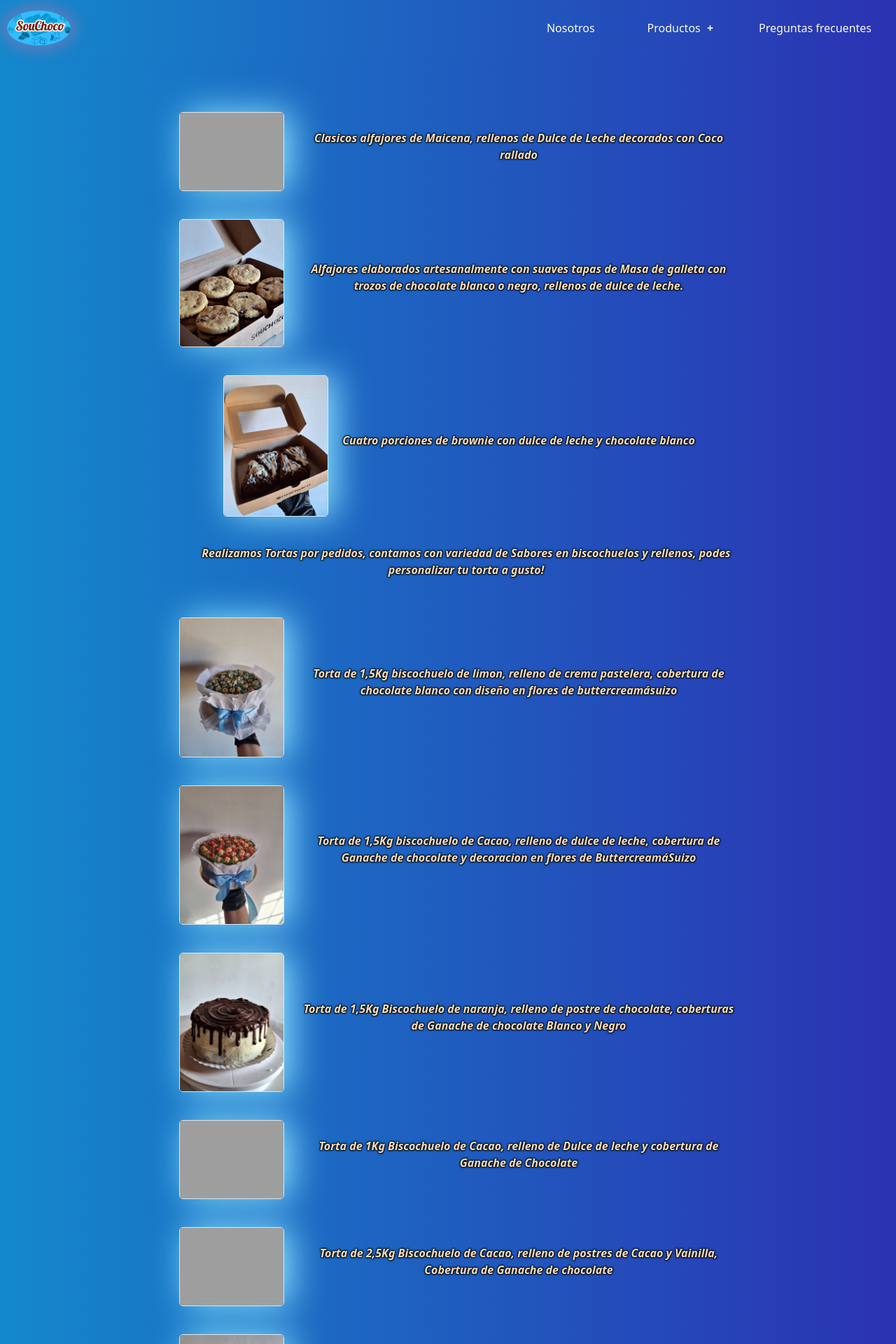
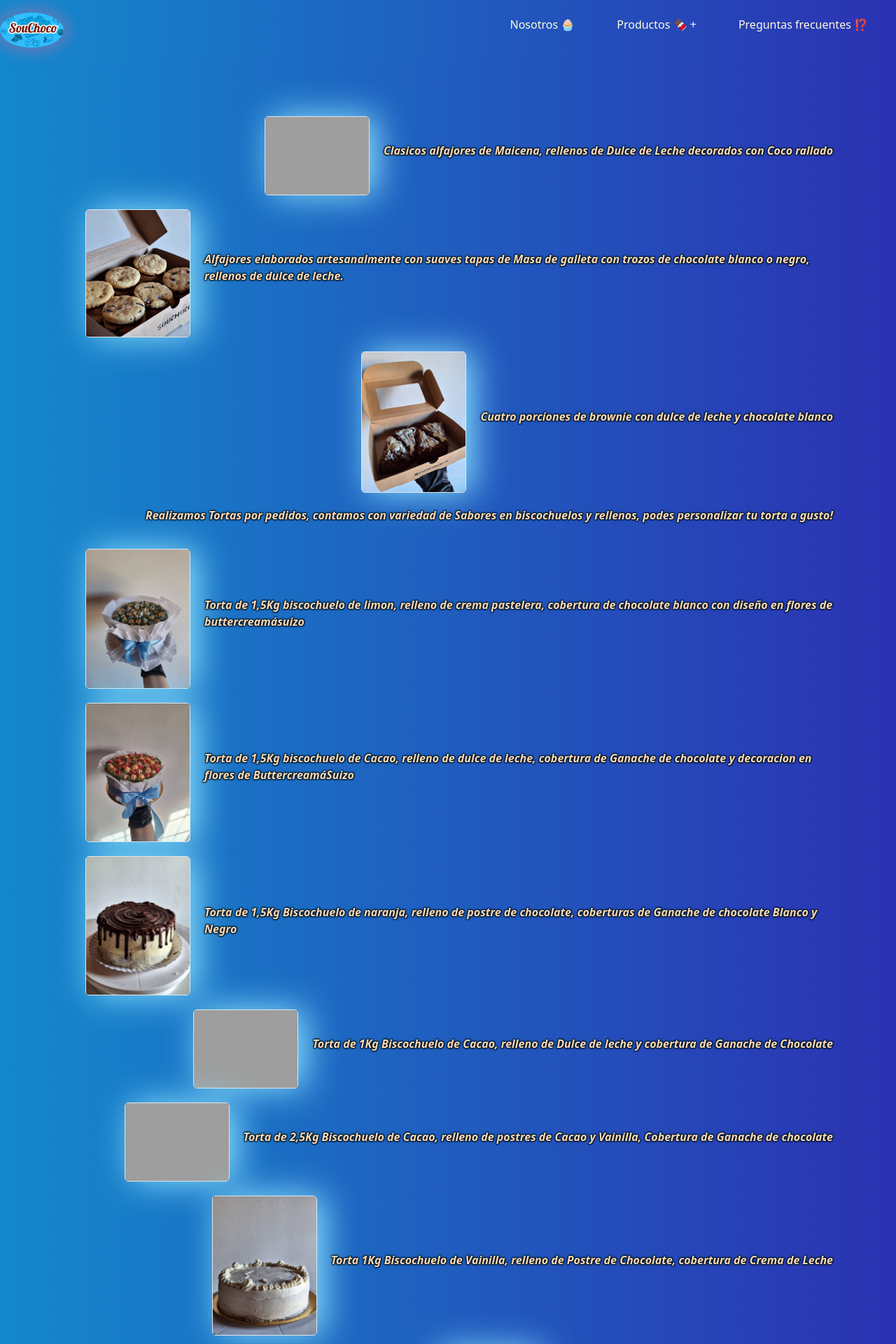
Before and after one commit to aguspacheco/AppSouChoco, a Django app: page /producto/ in a window 1280 px wide. Shown: the top 1920 px of the page at 70% size. Run offline with Django 4.2, Linux system fonts and the light colour scheme; data comes from the database, SQL or seed files in the repository; grey boxes are pictures that could not be loaded.

Commit message:
arreglando css

```diff
--- a/page/static/Libs/css/base.css
+++ b/page/static/Libs/css/base.css
@@ -2,47 +2,16 @@ body {
   background: #1488cc, #2b32b2;
   background: -webkit-linear-gradient(90deg, #1488cc, #2b32b2);
   background: linear-gradient(90deg, #1488cc, #2b32b2);
-  background-size: cover;
-  background-attachment: fixed;
-  background-position: center;
-  margin: 0;
-  padding: 0;
-}
-
-main {
-  padding-top: 70px;
 }
 
 .navbar {
-  width: 100%;
-  display: flex;
-  justify-content: space-between;
-  align-items: center;
-  position: fixed;
-  top: 0;
-  left: 0;
-  padding: 0 20px;
   background: linear-gradient(90deg, #1489cc, #2b32b2);
-  z-index: 1000;
-}
-
-.navbar.hidden {
-  transform: translateY(-100%);
-}
-
-.navbar-brand {
-  flex: 1;
 }
 
 .navbar-brand img {
-  height: 50px;
   border-radius: 50%;
   animation: blueGlow 5s infinite;
   transition: box-shadow 0.3s ease-in-out;
-}
-
-.navbar-brand img:hover {
-  box-shadow: 0 0 20px 5px #56595e;
 }
 
 @keyframes blueGlow {
@@ -54,156 +23,44 @@ main {
   }
 }
 
-.nav-list {
-  list-style: none;
-  display: flex;
-  justify-content: flex-end;
-  margin: 0;
-  padding: 0;
-}
-
-.nav-list li {
-  margin: 0 10px;
-  position: relative;
-}
-
-.navbar a {
-  color: #fefae0;
-  text-decoration: none;
-  margin: 0 5px;
-  transition: box-shadow 0.3s ease-in-out, color 0.3s ease-in-out;
-}
-
-.dropdown,
-.sub-dropdown {
-  display: none;
-  position: absolute;
-  list-style: none;
-  margin: 0;
-  padding: 10px 0;
-  border-radius: 5px;
-  z-index: 10;
-}
-
-.dropdown a,
-.sub-dropdown a {
+.dropdown a {
   background-image: url("/static/images/li.png");
-  color: #fff;
-  padding: 5px;
-  text-decoration: none;
-  display: block;
-}
-
-.dropdown.active {
-  display: block;
-}
-
-.sub-dropdown.active {
-  display: block;
-  top: 0;
-  left: 100%;
 }
 
 .container {
   padding: 80px 20px;
 }
 
-.titulo {
-  display: block;
-  margin: 0 auto;
-  position: relative;
-  top: -20px;
-  width: 25%;
-}
-
 p {
   color: #e0e1dd;
-  text-align: center;
   font-weight: bold;
   text-shadow: 1px 1px 2px #001219, -1px 1px 2px #001219, 1px -1px 2px #001219,
     -1px -1px 2px #023047;
 }
 
-.producto-description {
-  font-size: 16px;
-  font-style: italic;
-  color: #f0e8e8;
-  text-align: center;
-  margin-top: 20px;
-}
-
 .faq-answer {
   max-height: 0;
   overflow: hidden;
-  opacity: 9;
   transition: all 0.5s cubic-bezier(0.4, 0, 0.2, 1);
 }
 
 .faq-answer.show {
   max-height: 200px;
-  opacity: 1;
   padding-top: 10px;
 }
 
-.faq {
-  padding: 20px;
-  max-width: 800px;
-  margin: 0 auto;
-  display: flex;
-  flex-direction: column;
-  justify-content: center;
-  align-items: center;
-  margin-top: -70px;
-}
-
 .faq-question {
-  text-align: center;
   cursor: pointer;
-  display: flex;
-  justify-content: center;
-  align-items: center;
-}
-
-.faq-question .icon {
-  font-size: 1.2em;
-  transition: transform 0.3s ease;
 }
 
 .faq-item {
   text-align: center;
-  width: 100%;
-}
-
-.faq-item.visible {
-  opacity: 1;
-  transform: translateY(0);
 }
 
 .faq-item h3 {
   font-size: 1.2em;
   font-style: italic;
   color: #fed9b7;
-}
-
-.faq-item p {
-  margin: 0;
-}
-
-.faq-item.show {
-  opacity: 1;
-  transform: translateY(0) scale(1);
-  box-shadow: 0 8px 20px #00000066;
-}
-
-<<<<<<< HEAD
-/* Estilos para smartphones */
-@media (min-width: 1200px) {
-  .faq {
-    max-width: 1000px;
-  }
-  .titulo {
-    width: 20%;
-  }
 }
 
 @media (max-width: 768px) {
@@ -213,32 +70,6 @@ p {
     text-align: center;
     padding: 10px 0;
   }
-
-=======
-/* Estilos para pantallas muy pequeñas (menos de 480px) */
-@media (max-width: 768px) {
-  .navbar {
-    flex-direction: column; /* Cambia la dirección del navbar a columna */
-    align-items: center; /* Centra los elementos */
-    text-align: center;
-    padding: 10px 0; /* Ajusta el padding */
-  }
->>>>>>> 6adf278aab6dbec2b56cbd68650441957aa221e6
-  .nav-list {
-    flex-direction: column;
-    align-items: center;
-    width: 100%;
-    padding: 0;
-  }
-
-  .nav-list li {
-<<<<<<< HEAD
-    margin: 10px 10px;
-=======
-    margin: 3px 0;
->>>>>>> 6adf278aab6dbec2b56cbd68650441957aa221e6
-  }
-
   .navbar-brand img {
     height: 60px;
   }
--- a/page/static/Libs/css/footer.css
+++ b/page/static/Libs/css/footer.css
@@ -1,18 +1,6 @@
 .footer {
-  bottom: 0;
-  left: 0;
-  right: 0;
   text-align: center;
   padding: 20px;
-  color: #fff;
-}
-
-.container {
-  margin-bottom: 80px;
-}
-
-.footer img {
-  margin: 0 5px;
 }
 
 @media screen and (max-width: 768px) {
--- a/page/static/Libs/css/index.css
+++ b/page/static/Libs/css/index.css
@@ -1,17 +1,6 @@
 #descripcion-nosotros {
-  font-size: 16px;
   font-style: italic;
   color: #fed9b7;
-  margin-top: 100px;
-  flex: 1;
-}
-
-.container {
-  margin-bottom: 60px;
-}
-
-.footer img {
-  margin: 0 5px;
 }
 
 @media screen and (max-width: 768px) {
--- a/page/static/Libs/css/producto.css
+++ b/page/static/Libs/css/producto.css
@@ -1,53 +1,29 @@
 /* Estilo para la descripción del producto */
 .product-description {
-  font-size: 16px;
   font-style: italic;
   color: #fed9b7;
-  margin-left: 20px; /* Espacio entre la descripción y la imagen */
-  flex: 1; /* Ocupa el espacio restante en el contenedor de flexbox */
+  margin-left: 20px;
 }
 
-/* Estilo para la imagen del producto */
+/* Estilo para la imagen de los productos */
 .product-image {
   width: 150px;
-  height: auto;
-  display: block;
-  margin: 0;
   border: 1px solid #e0e6ec;
   border-radius: 5px;
   box-shadow: 10px 0 50px #8de4ff;
 }
 
-.product-list {
-  display: flex;
-  flex-wrap: wrap;
-  gap: 20px;
-  justify-content: center;
-}
-
-/* Contenedor para el producto, centrando verticalmente la descripción */
+/* Contenedor para el producto */
 .product-item {
   display: flex;
-  max-width: 800px;
   margin: 0 auto 20px;
   flex-direction: row-reverse;
   align-items: center;
 }
 
-.navbar {
-  position: relative;
-  display: flex;
-  align-items: center;
-  justify-content: space-between;
-  padding: 10px;
-  background-color: #f8f9fa; /* Color de fondo del navbar */
-}
-
 .nav-list {
   display: flex;
   list-style: none;
-  padding: 0;
-  margin: 0;
 }
 
 .nav-list li {
@@ -100,31 +59,30 @@
 }
 
 .toggle-submenu {
+  background: none;
+  border: none;
   color: #fefae0;
   padding: 15px 20px;
   cursor: pointer;
-  text-decoration: none;
-  position: relative;
-  top: 15px;
 }
 
-/* Indicadores */
-.indicador {
-  margin-left: 5px;
-  font-weight: bold;
+/* Ajustar el alineado del botón con los otros enlaces */
+.dropdown-container {
+  display: inline-block;
+  position: relative;
 }
 
-/* Media query para pantallas de smartphones (por ejemplo, menos de 768px) */
+/* Media query para pantallas smartphones  */
 @media (max-width: 768px) {
   .navbar {
-    flex-direction: row; /* Mantener la disposición horizontal */
+    flex-direction: row;
     padding: 1px;
-    overflow-x: auto; /* Permitir desplazamiento horizontal si el contenido no cabe */
-    white-space: nowrap; /* Evitar que los elementos se envuelvan a la siguiente línea */
+    overflow-x: auto;
+    white-space: nowrap;
   }
 
   .nav-list {
-    flex-direction: row; /* Mantener la disposición horizontal */
+    flex-direction: row;
   }
 
   .dropdown-container {
--- a/page/templates/base.html
+++ b/page/templates/base.html
@@ -2,48 +2,56 @@
 <!DOCTYPE html>
 <html lang="en">
   <head>
-    <meta charset="UTF-8">
-    <meta http-equiv="X-UA-Compatible" content="IE-edge">
-    <meta name="viewport" content="width=device-width, initial-scale=1.0">
-    <meta name="author" content="Agustin Pacheco">
+    <meta charset="UTF-8" />
+    <meta http-equiv="X-UA-Compatible" content="IE-edge" />
+    <meta name="viewport" content="width=device-width, initial-scale=1.0" />
+    <meta name="author" content="Agustin Pacheco" />
     <title>Souchoco</title>
     <link rel="icon" type="image/x-icon" href="{% static 'images/icon.png' %}" />
-    <link rel="stylesheet" href="https://cdn.jsdelivr.net/npm/bootstrap@5.1.3/dist/css/bootstrap.min.css">
-    <link rel="stylesheet" href="{% static 'Libs/css/base.css' %}">
-    <link rel="stylesheet" href="{% static 'Libs/css/footer.css' %}">
-    <link rel="stylesheet" href="{% static 'Libs/css/producto.css' %}">
-    <link rel="stylesheet" href="{% static 'Libs/css/index.css' %}">
+    <link
+      rel="stylesheet"
+      href="https://cdn.jsdelivr.net/npm/bootstrap@5.1.3/dist/css/bootstrap.min.css"
+    />
+    <link rel="stylesheet" href="{% static 'Libs/css/base.css' %}" />
+    <link rel="stylesheet" href="{% static 'Libs/css/footer.css' %}" />
+    <link rel="stylesheet" href="{% static 'Libs/css/producto.css' %}" />
+    <link rel="stylesheet" href="{% static 'Libs/css/index.css' %}" />
   </head>
   <body>
     <nav class="navbar">
       <div class="navbar-brand">
-            <img src="{% static 'images/logo.png' %}" alt="Logo" style="height: 50px;"/>
+        <img src="{% static 'images/logo.png' %}" alt="Logo" style="height: 50px" />
       </div>
       <ul class="nav-list">
         <li>
-                <a href="{% url "index" %}">Nosotros</a>
+          <a href="{% url 'index' %}">Nosotros 🧁</a>
         </li>
-
-            <ul class="nav-list">
         <li class="dropdown-container">
-                    <span class="toggle-submenu">Productos <span class="indicador">+</span></span>
-                    <ul class="dropdown sub-dropdown">
+          <button class="toggle-submenu" aria-expanded="false">
+            Productos 🍫 <span class="indicador">+</span>
+          </button>
+          <ul class="dropdown sub-dropdown" aria-hidden="true">
             <li>
               <a href="{% url 'producto' categoria='Alfajores' %}">Alfajores</a>
             </li>
             <li>
-                            <a href="#" class="toggle-submenu">Budines <span class="indicador">+</span></a>
-                            <ul class="dropdown sub-dropdown">
-                                <li> <a href="{% url 'producto' categoria='Limon' %}">Limon</a></li>
+              <button class="toggle-submenu" aria-expanded="false">
+                Budines <span class="indicador">+</span>
+              </button>
+              <ul class="dropdown sub-dropdown" aria-hidden="true">
+                <li><a href="{% url 'producto' categoria='Limon' %}">Limon</a></li>
                 <li><a href="{% url 'producto' categoria='Naranja' %}">Naranja</a></li>
               </ul>
             </li>
             <li>
-                            <a href="#" class="toggle-submenu">Galletas <span class="indicador">+</span></a>
-                            <ul class="dropdown sub-dropdown">
-                                <li> <a href="{% url 'producto' categoria='Clasicas' %}">Clásicas</a></li>
+              <button class="toggle-submenu" aria-expanded="false">
+                Galletas <span class="indicador">+</span>
+              </button>
+              <ul class="dropdown sub-dropdown" aria-hidden="true">
+                <li><a href="{% url 'producto' categoria='Clasicas' %}">Clásicas</a></li>
                 <li><a href="{% url 'producto' categoria='Cacao' %}">Cacao</a></li>
               </ul>
+            </li>
             <li>
               <a href="{% url 'producto' categoria='Tortas' %}">Tortas</a>
             </li>
@@ -51,21 +59,23 @@
               <a href="{% url 'producto' categoria='Alfacookies' %}">Alfacookies</a>
             </li>
             <li>
-                            <a href="#" class="toggle-submenu">Brownies <span class="indicador">+</span></a>
-                            <ul class="dropdown sub-dropdown">
-                                <li> <a href="{% url 'producto' categoria='Entero' %}">Entero</ a></li>
-                                <li><a href="{% url 'producto' categoria='Porciones' %}">En     porciones</a></li>
-                            </ul>
-                        <li>
+              <button class="toggle-submenu" aria-expanded="false">
+                Brownies <span class="indicador">+</span>
+              </button>
+              <ul class="dropdown sub-dropdown" aria-hidden="true">
+                <li><a href="{% url 'producto' categoria='Entero' %}">Entero</a></li>
+                <li><a href="{% url 'producto' categoria='Porciones' %}">En porciones</a></li>
               </ul>
             </li>
           </ul>
-                <a href="{% url "preguntas" %}">Preguntas frecuentes</a>
+        </li>
+        <li>
+          <a href="{% url 'preguntas' %}">Preguntas frecuentes ⁉️ </a>
+        </li>
       </ul>
     </nav>
-<div class="container"> {% block content %}{% endblock  %}</div>
+    <div class="container">{% block content %}{% endblock %}</div>
     <script src="{% static 'Libs/js/modules/menu.js' %}" type="module"></script>
-<footer>
-    {% include 'footer.html' %}
-  </footer>
+    <footer>{% include 'footer.html' %}</footer>
+  </body>
 </html>
```
Also changed, not shown: other parts of page/static/Libs/css/producto.css (+8 -26 lines), page/static/Libs/js/modules/menu.js (+22 -68 lines). Lines whose indentation alone changed are shown as unchanged.
